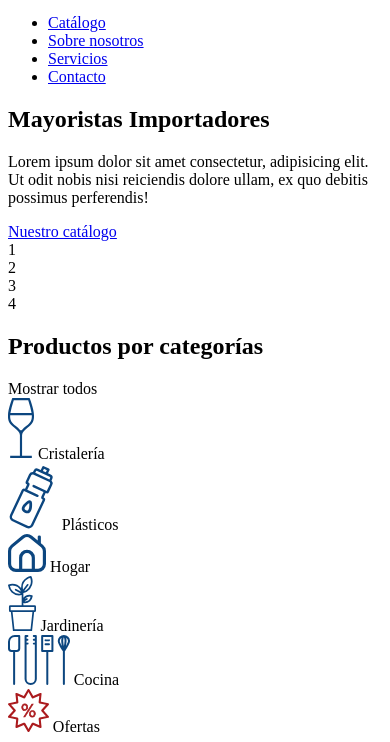
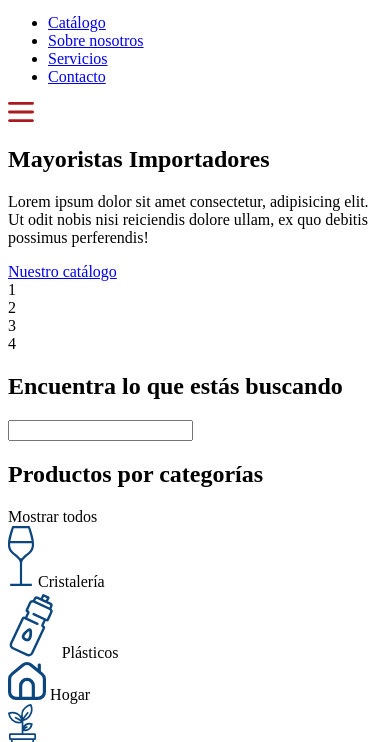
Before and after one commit to moshmoshca/almacenes-santos, a plain HTML site: page index.html in a window 390 px wide. Shown: the part 67-809 px from the top of the page. Drawn offline with Linux system fonts and the light colour scheme.

Commit message:
HTML for search bar and mobile menu icon

```diff
--- a/index.html
+++ b/index.html
@@ -18,6 +18,9 @@
                 <li><a href="#">Servicios</a></li>
                 <li><a href="#">Contacto</a></li>
             </ul>
+            <div class="mobile-menu">
+                <img src="./images/icons/ham-menu.svg" alt="">
+            </div>
         </nav>
     </header>
     <main>
@@ -38,6 +41,14 @@
                 </div>
             </div>
         </section>
+
+        <section class="search-bar">
+            <div class="search-container">
+                <h2>Encuentra lo que estás buscando</h2>
+                <input type="search">
+            </div>
+        </section>
+
         <!------------------- Products Categories  ----------------->
         <article id="products">
             <section class="products-categories">
```
Also changed, not shown: images/icons/ham-menu.svg (added).
